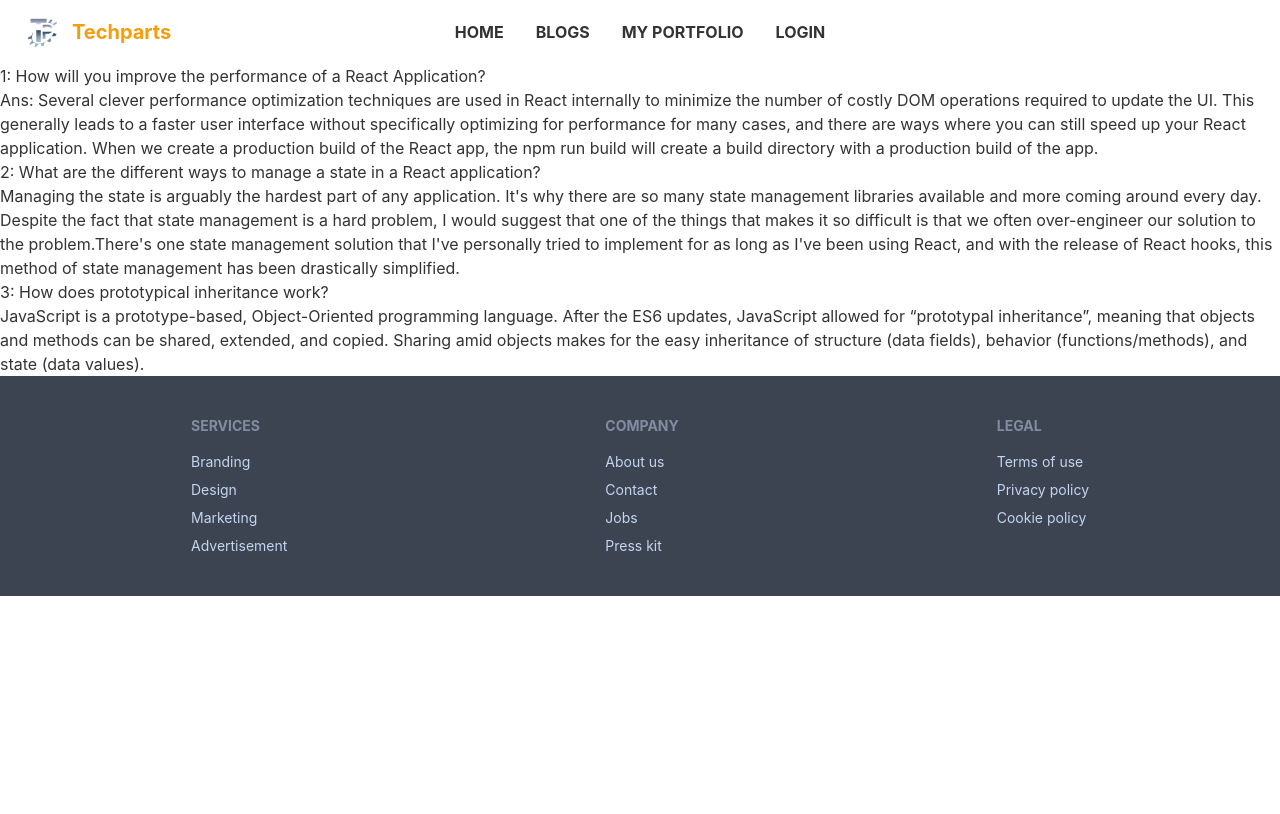
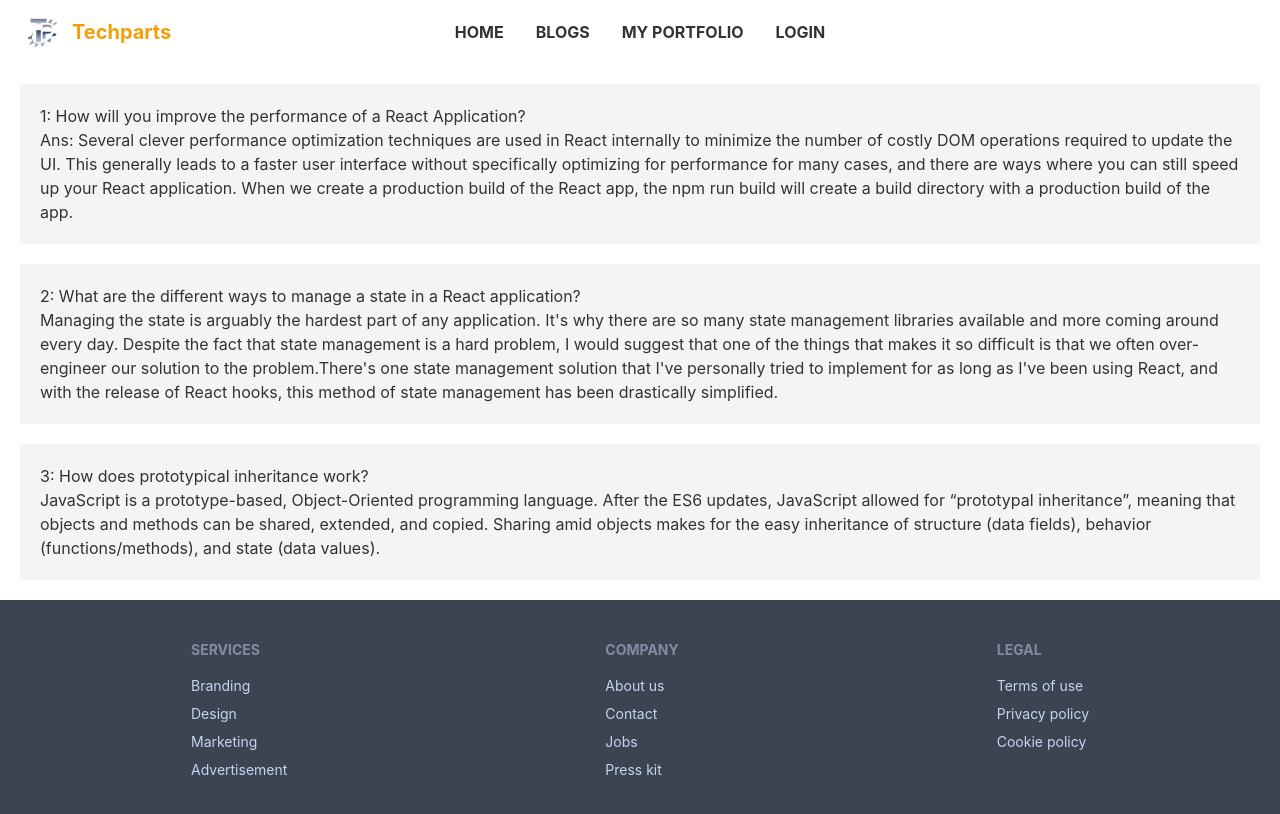
Before and after one commit to saifulislamhridoy/techparts-client-side, a React (Create React App) app: page /blogs in a window 1280 px wide. Shown: the top 814 px of the page. Built offline with nearby package versions, Linux system fonts and the light colour scheme; no server answers.

Commit message:
added blogs

```diff
--- a/src/components/Blogs/Blogs.js
+++ b/src/components/Blogs/Blogs.js
@@ -3,15 +3,15 @@ import React from 'react';
 const Blogs = () => {
     return (
         <div>
-            <div>
+            <div className='bg-gray-100 p-5 m-5'>
                 <p>1: How will you improve the performance of a React Application?</p>
                 <p>Ans: Several clever performance optimization techniques are used in React internally to minimize the number of costly DOM operations required to update the UI. This generally leads to a faster user interface without specifically optimizing for performance for many cases, and there are ways where you can still speed up your React application. When we create a production build of the React app, the npm run build will create a build directory with a production build of the app.</p>
             </div>
-            <div>
+            <div className='bg-gray-100 p-5 m-5'>
                 <p>2: What are the different ways to manage a state in a React application?</p>
                 <p>Managing the state is arguably the hardest part of any application. It's why there are so many state management libraries available and more coming around every day. Despite the fact that state management is a hard problem, I would suggest that one of the things that makes it so difficult is that we often over-engineer our solution to the problem.There's one state management solution that I've personally tried to implement for as long as I've been using React, and with the release of React hooks, this method of state management has been drastically simplified.</p>
             </div>
-            <div>
+            <div className='bg-gray-100 p-5 m-5'>
                 <p>3: How does prototypical inheritance work?</p>
                 <p>JavaScript is a prototype-based, Object-Oriented programming language. After the ES6 updates, JavaScript allowed for “prototypal inheritance”, meaning that objects and methods can be shared, extended, and copied.
                     Sharing amid objects makes for the easy inheritance of structure (data fields), behavior (functions/methods), and state (data values).</p>
```
